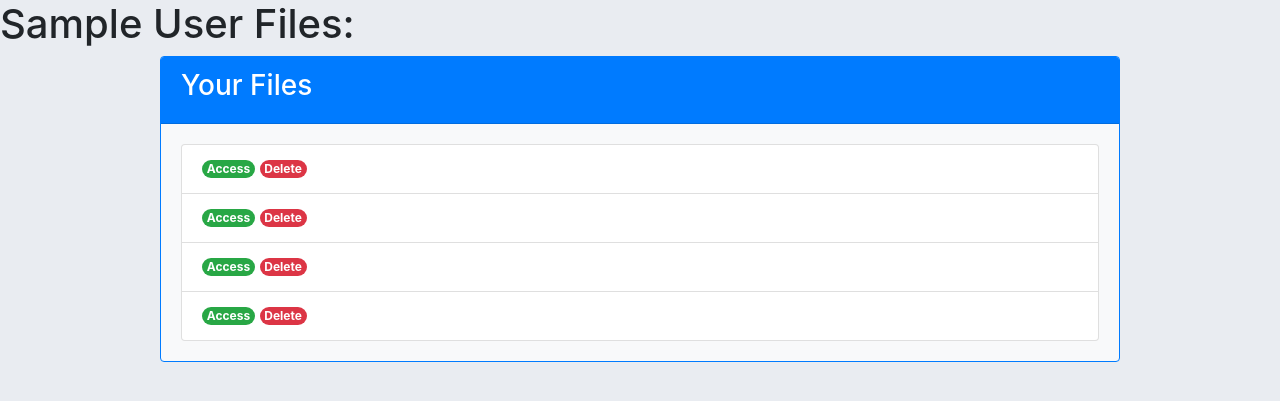
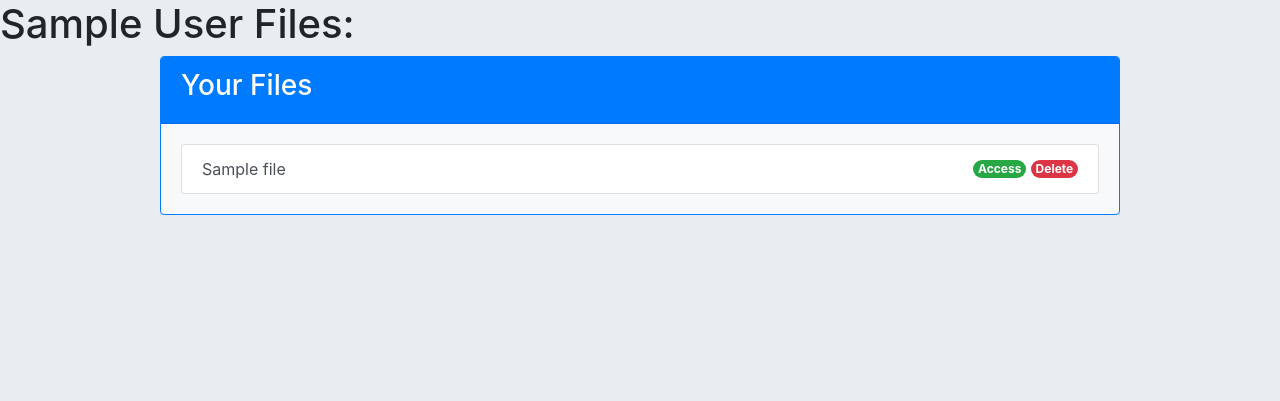
Before and after one commit to felipe-cerqueira-lyra/EngSoftware, a Flask app: page / in a window 1280 px wide. Shown: the part 58-459 px from the top of the page. Run offline with Flask 2, Linux system fonts and the light colour scheme; a user stored in the database is signed in; tables that the repository leaves empty hold one stand-in row (values such as "Sample post"); some libraries are stand-ins or nearby versions.

Commit message:
Feat: Integrate backand with home page

```diff
--- a/website/home.py
+++ b/website/home.py
@@ -1,6 +1,5 @@
 from flask import Blueprint, render_template, request, flash, jsonify
 from flask_login import login_required, current_user
-from website.database.models import File
 
 bp = Blueprint('home', __name__)
 
@@ -8,9 +7,7 @@ bp = Blueprint('home', __name__)
 @bp.route('/', methods=['GET', 'POST'])
 @login_required
 def home():
-    id = "36aff26a-2d2b-5cdc-92f2-cd8d78fdbf46"
-    files_ = File.query.filter_by(id=id).first()
-    file_ = [{"_id" : 1, "file" : files_}, {"_id" : 2, "file" : files_}, {"_id" : 3, "file" : files_}, {"_id" : 4, "file" : files_}]
-    if not file_:
-            return 'No img with that id', 404
-    return render_template("home.html", user=current_user, files=file_)
+    files = current_user.files
+    if not files:
+        return 'No img with that id', 404
+    return render_template("home.html", user=current_user, files=files)
--- a/website/templates/home.html
+++ b/website/templates/home.html
@@ -7,11 +7,11 @@
             <div class="card-header bg-primary text-white"> <h3>Your Files</h3></div>
             <div class="card-body">
                 <ul class="list-group">
-                    {% for file in files %}
+                    {% for file in user.files %}
                     <li class="list-group-item list-group-item-action d-flex justify-content-between align-items-center">
-                        {{ file.file.name }}
+                        {{ file.name }}
                       <div class="d-flex justify-content-between align-items-center">
-                        <a href="{{file.file.link}}" class="badge bg-success text-white rounded-pill">
+                        <a href="{{file.link}}" class="badge bg-success text-white rounded-pill">
                             Access
                         </a>
                         &nbsp
```
